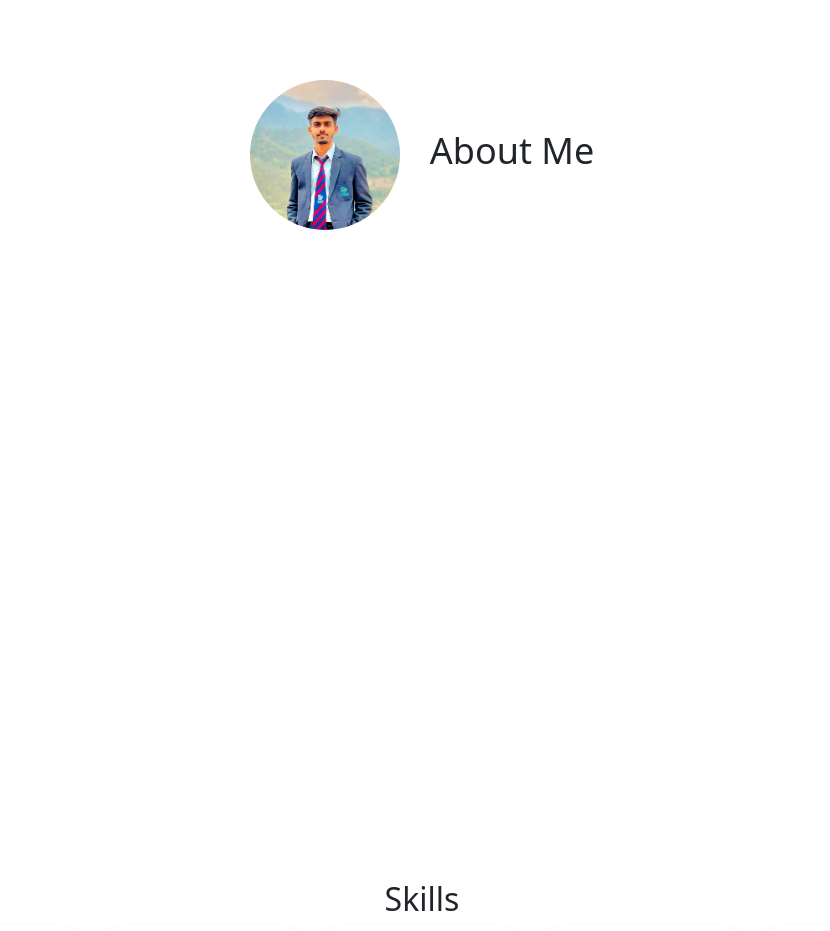
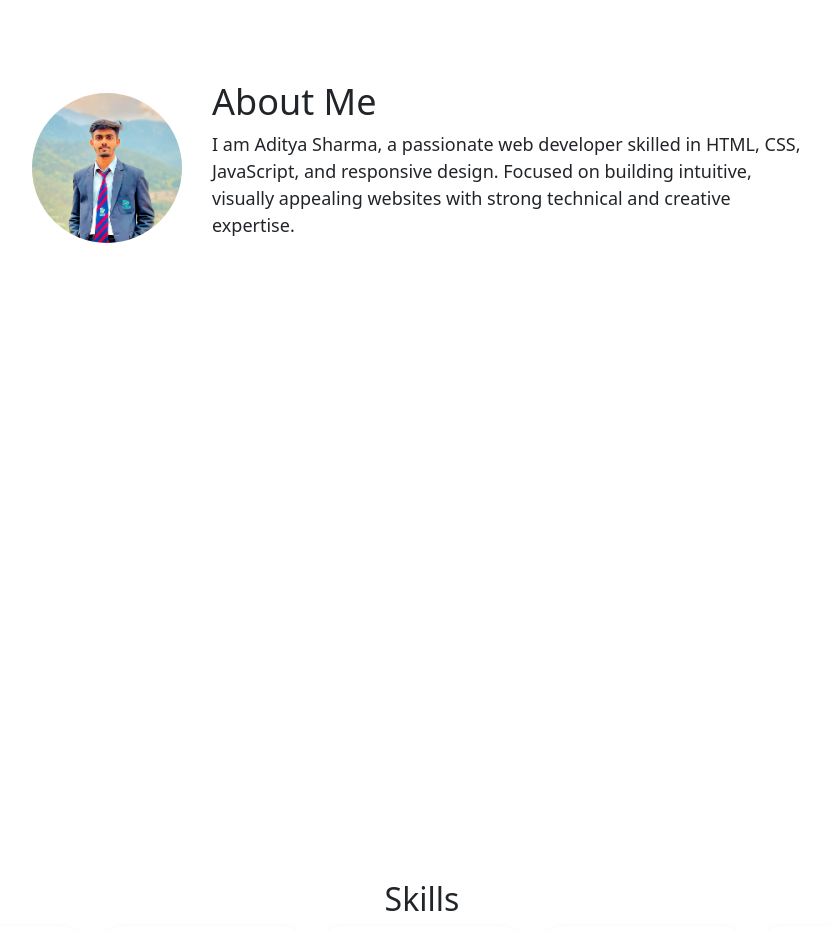
Before and after one commit to adityasharma0011/adi-portfolio, a plain HTML site: page index.html in a window 1280 px wide. Shown: the part 800-1731 px from the top of the page, without its empty margins (218-1048 px from the left). Drawn offline with nearby package versions, Linux system fonts and the light colour scheme.

Commit message:
Update index.html

```diff
--- a/index.html
+++ b/index.html
@@ -42,7 +42,7 @@
       </div>
       <div class="about-text">
         <h2>About Me</h2>
-        <pI am Param, a passionate web developer skilled in HTML, CSS, JavaScript, and responsive design. Focused on building intuitive, visually appealing websites with strong technical and creative expertise.</p>
+        <p>I am Aditya Sharma, a passionate web developer skilled in HTML, CSS, JavaScript, and responsive design. Focused on building intuitive, visually appealing websites with strong technical and creative expertise.</p>
       </div>
     </div>
   </section>
```
